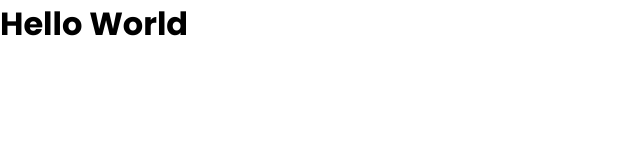
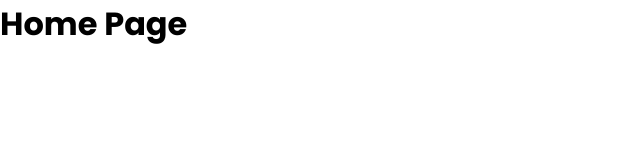
Before and after one commit to victorguirra/huddle, a React (Create React App) app: page / in a window 1280 px wide. Shown: the top 160 px of the page, without its empty margins (0-640 px from the left). Built offline with nearby package versions, Linux system fonts and the light colour scheme.

Commit message:
create home page component

```diff
--- a/src/App.tsx
+++ b/src/App.tsx
@@ -1,5 +1,7 @@
+import Home from './pages/Home';
+
 export default function App(){
   return(
-    <h1>Hello World</h1>
+    <Home />
   )
 }
--- /dev/null
+++ b/src/pages/Home/index.tsx
@@ -0,0 +1,9 @@
+import { Container } from './styles'
+
+export default function Home() {
+    return(
+        <Container>
+            <h1>Home Page</h1>
+        </Container>
+    )
+}
--- /dev/null
+++ b/src/pages/Home/styles.ts
@@ -0,0 +1,3 @@
+import styled from 'styled-components';
+
+export const Container = styled.div``;
```
